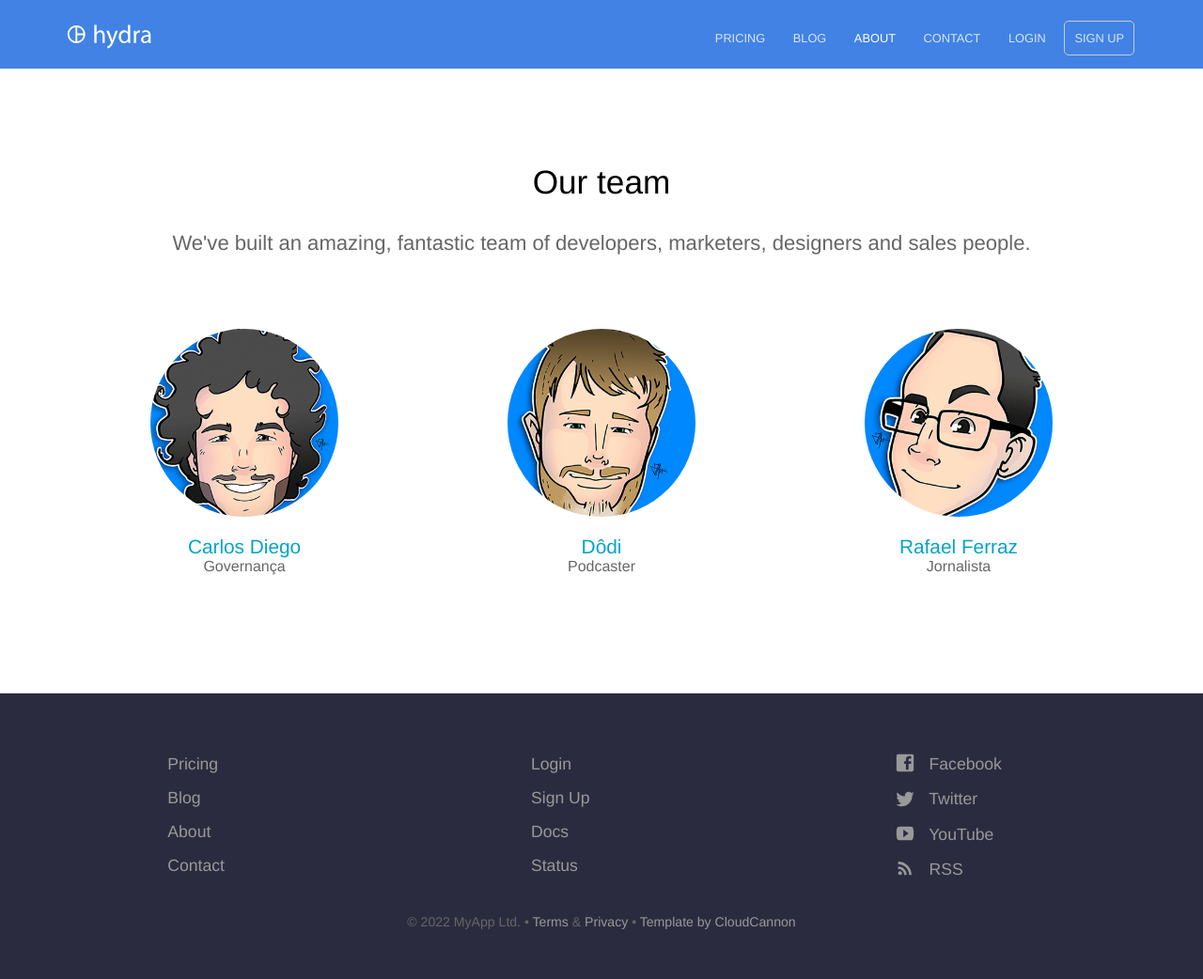
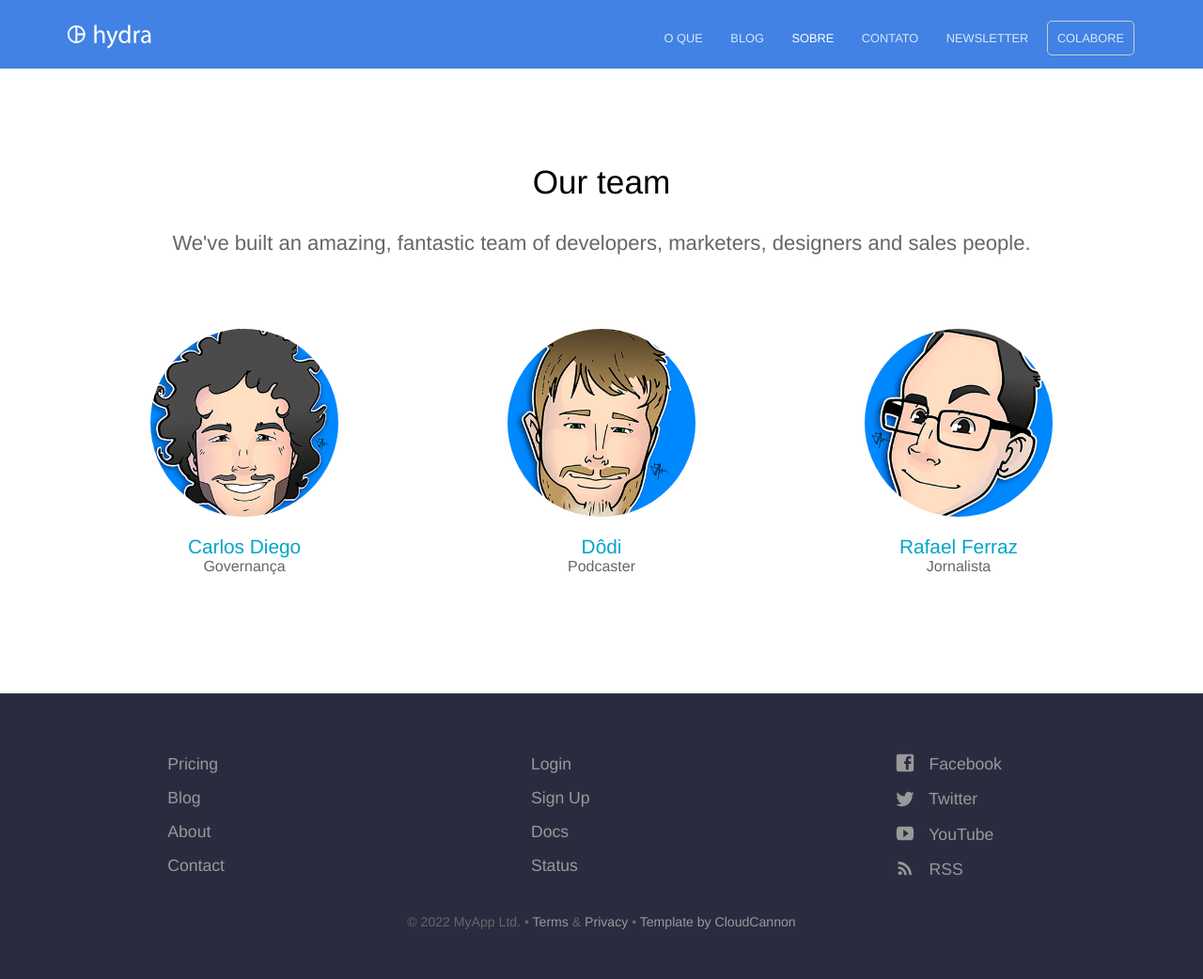
Before and after one commit to jornalistainclusivo/pcd.dataverso.org, a Jekyll site: the page built from sobre.html, in a window 1280 px wide. Shown: the whole page at 94% size. Built offline with Jekyll 4.4.1, drawn with Linux system fonts in a browser that asks for light colours.

Commit message:
new menu

```diff
--- a/_data/navigation.yml
+++ b/_data/navigation.yml
@@ -1,4 +1,4 @@
-- name: Pricing
+- name: O que
   link: /pricing/
   new_window: false
   highlight: false
@@ -6,19 +6,19 @@
   link: /blog/
   new_window: false
   highlight: false
-- name: About
-  link: /about/
+- name: Sobre
+  link: /sobre/
   new_window: false
   highlight: false
-- name: Contact
+- name: Contato
   link: /contact/
   new_window: false
   highlight: false
-- name: Login
+- name: Newsletter
   link: /
   new_window: true
   highlight: false
-- name: Sign Up
+- name: Colabore
   link: /
   new_window: true
   highlight: true
```
Also changed, not shown: sobre.html (renamed from about.html).
